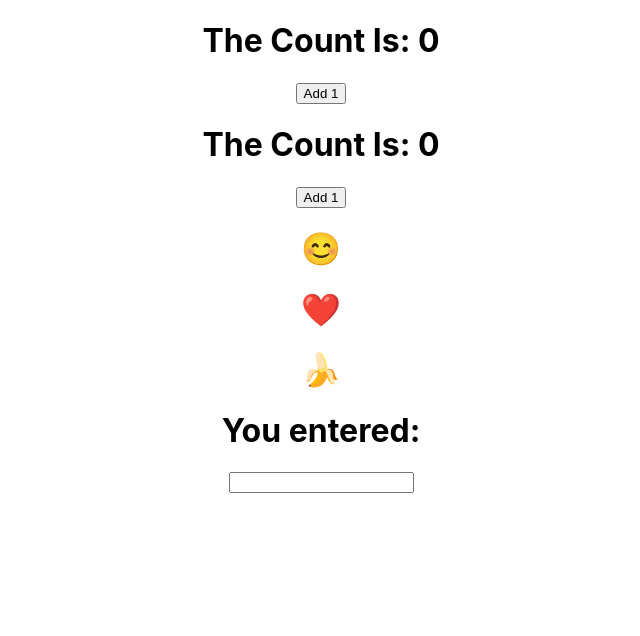
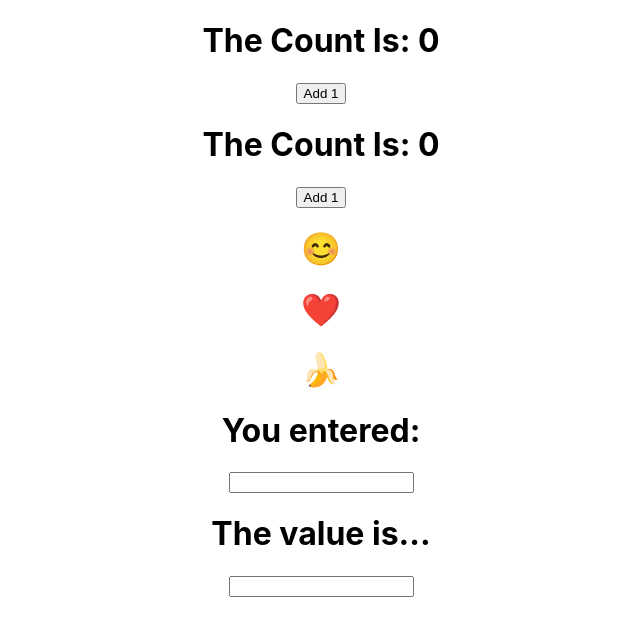
Before and after one commit to xaviguasch/first-hooks-demo-react-prac, a React (Create React App) app: page / in a window 1280 px wide. Shown: the top 636 px of the page, without its empty margins (319-959 px from the left). Built offline with nearby package versions, Linux system fonts and the light colour scheme.

Commit message:
added SimpleFormHooks

```diff
--- a/src/App.js
+++ b/src/App.js
@@ -3,6 +3,7 @@
 import CounterHooks from './CounterHooks'
 import Toggler from './Toggler'
 import SimpleFormClass from './SimpleFormClass'
+import SimpleFormHooks from './SimpleFormHooks'
 import './App.css'
 
 function App() {
@@ -12,6 +13,7 @@
       <CounterHooks />
       <Toggler />
       <SimpleFormClass />
+      <SimpleFormHooks />
     </div>
   )
 }
--- /dev/null
+++ b/src/SimpleFormHooks.js
@@ -0,0 +1,16 @@
+import React, { useState } from 'react'
+
+export default function SimpleFormHooks() {
+  const [email, setEmail] = useState('')
+
+  const handleChange = e => {
+    setEmail(e.target.value)
+  }
+
+  return (
+    <div>
+      <h1>The value is... {email}</h1>
+      <input type='text' value={email} onChange={handleChange} />
+    </div>
+  )
+}
```
